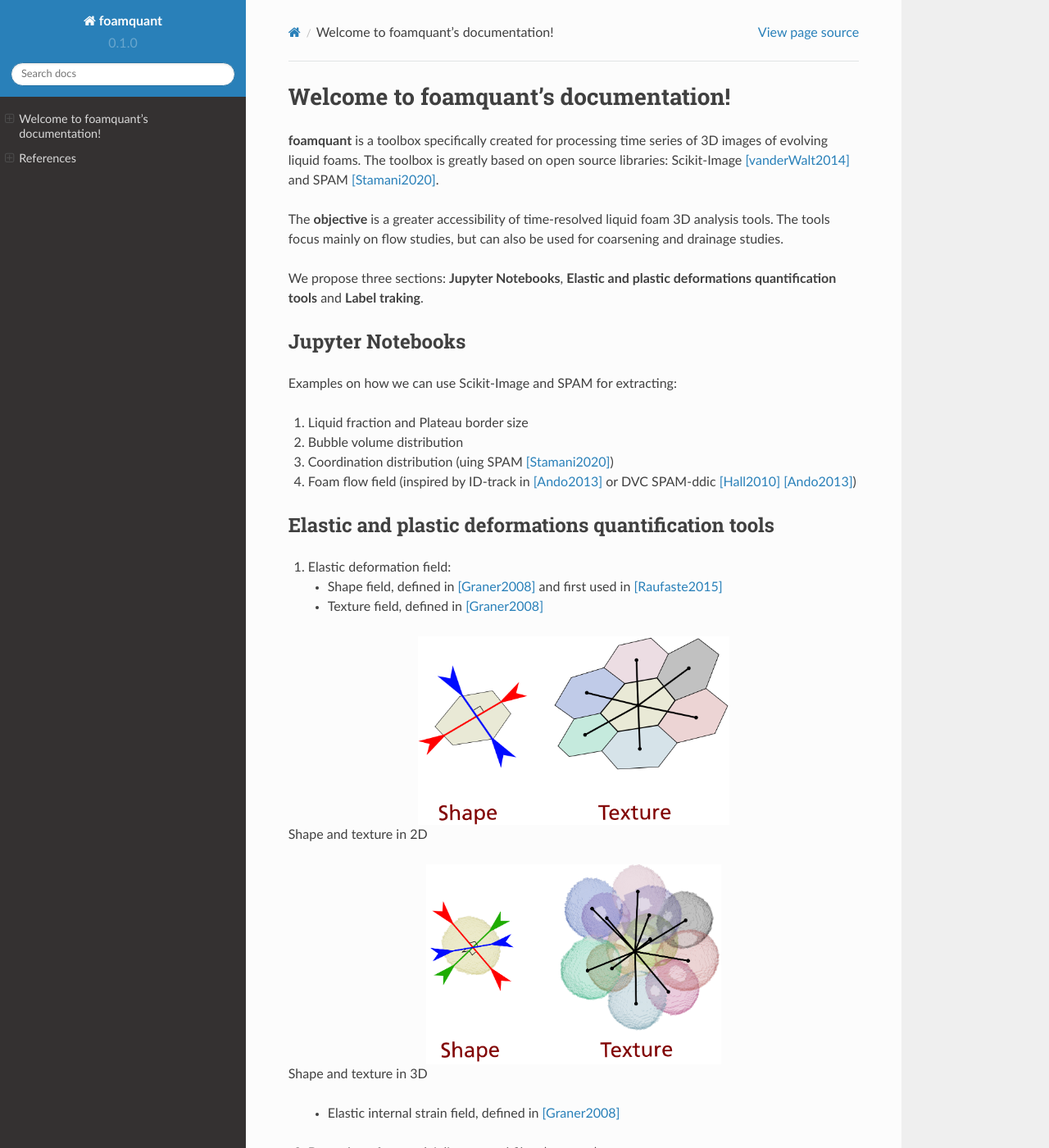
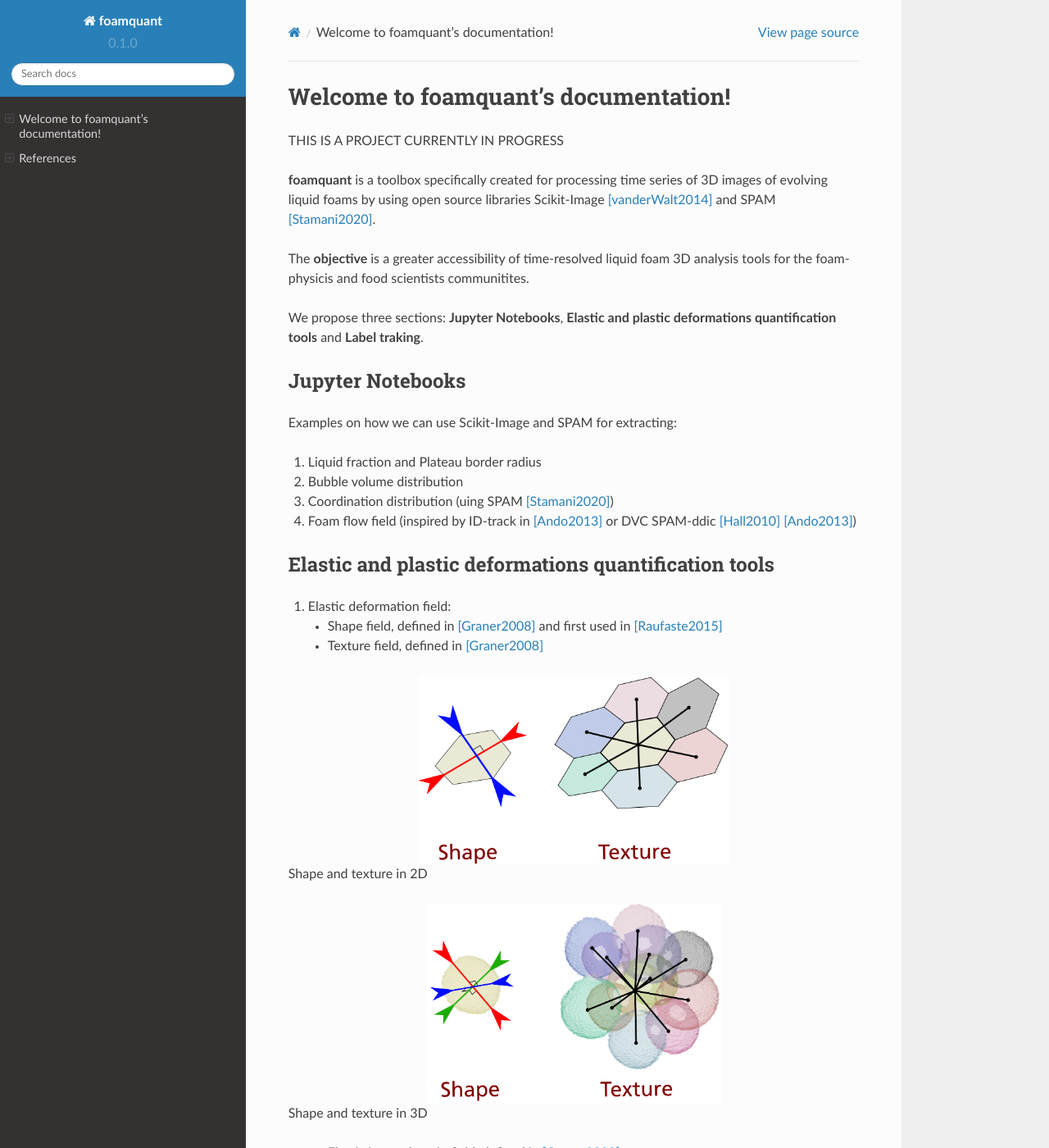
Before and after one commit to floschott/foamquant, a Sphinx documentation site: the page built from docs/source/index.rst, in a window 1280 px wide and 1400 px high. Shown: the whole window at 82% size. Built offline with Sphinx 7.4.7 and the Read the Docs theme 2.0.0, drawn with Linux system fonts in a browser that asks for light colours; some of the changed text lies outside the part shown.

Commit message:
Update index.rst

```diff
--- a/docs/source/index.rst
+++ b/docs/source/index.rst
@@ -1,9 +1,11 @@
 Welcome to foamquant's documentation!
 ===================================
 
-**foamquant** is a toolbox specifically created for processing time series of 3D images of evolving liquid foams. The toolbox is greatly based on open source libraries: Scikit-Image [vanderWalt2014]_ and SPAM [Stamani2020]_.
+THIS IS A PROJECT CURRENTLY IN PROGRESS
 
-The **objective** is a greater accessibility of time-resolved liquid foam 3D analysis tools. The tools focus mainly on flow studies, but can also be used for coarsening and drainage studies.
+**foamquant** is a toolbox specifically created for processing time series of 3D images of evolving liquid foams by using open source libraries Scikit-Image [vanderWalt2014]_ and SPAM [Stamani2020]_.
+
+The **objective** is a greater accessibility of time-resolved liquid foam 3D analysis tools for the foam-physicis and food scientists communitites.
 
 We propose three sections: **Jupyter Notebooks**, **Elastic and plastic deformations quantification tools** and **Label traking**.
 
@@ -11,7 +13,7 @@ Jupyter Notebooks
 -----------------
 Examples on how we can use Scikit-Image and SPAM for extracting:
 
-1) Liquid fraction and Plateau border size
+1) Liquid fraction and Plateau border radius
 
 2) Bubble volume distribution
 
```
Also changed, not shown: other parts of docs/source/index.rst (+1 -1 lines).
